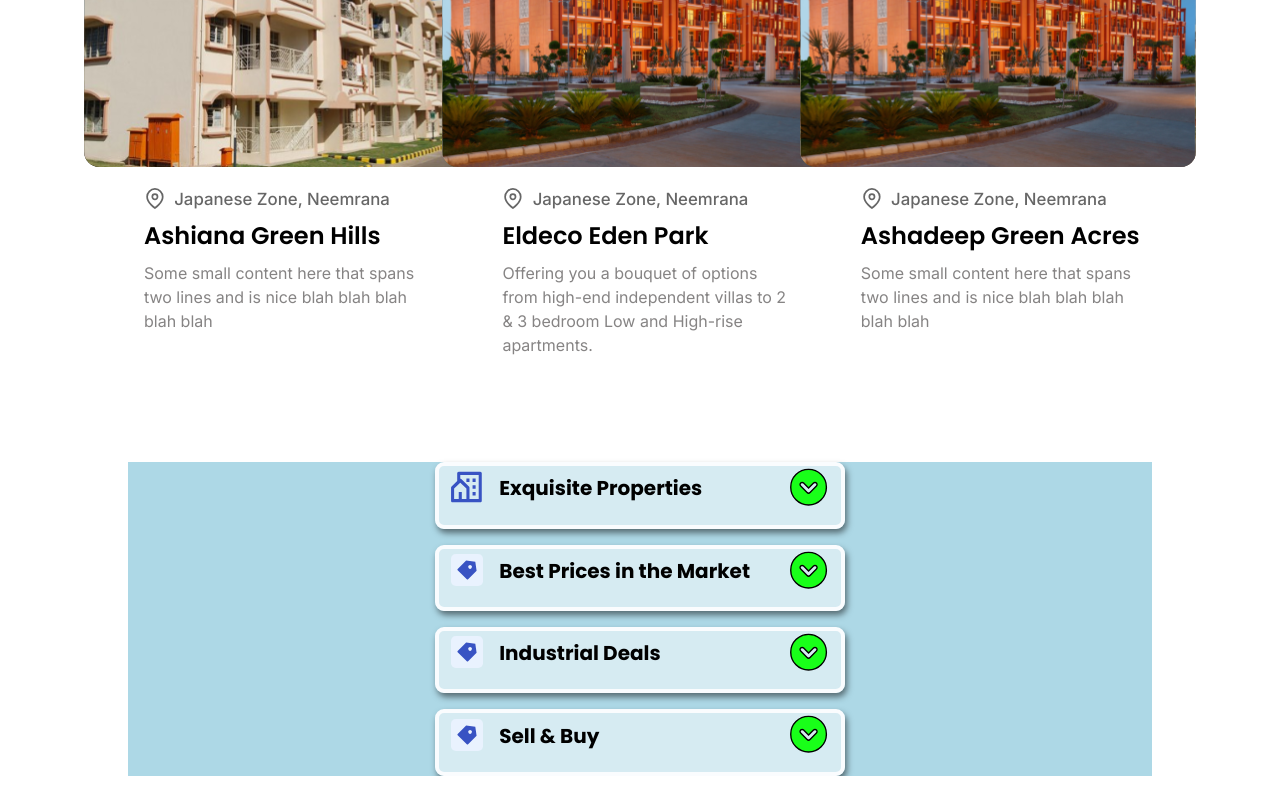
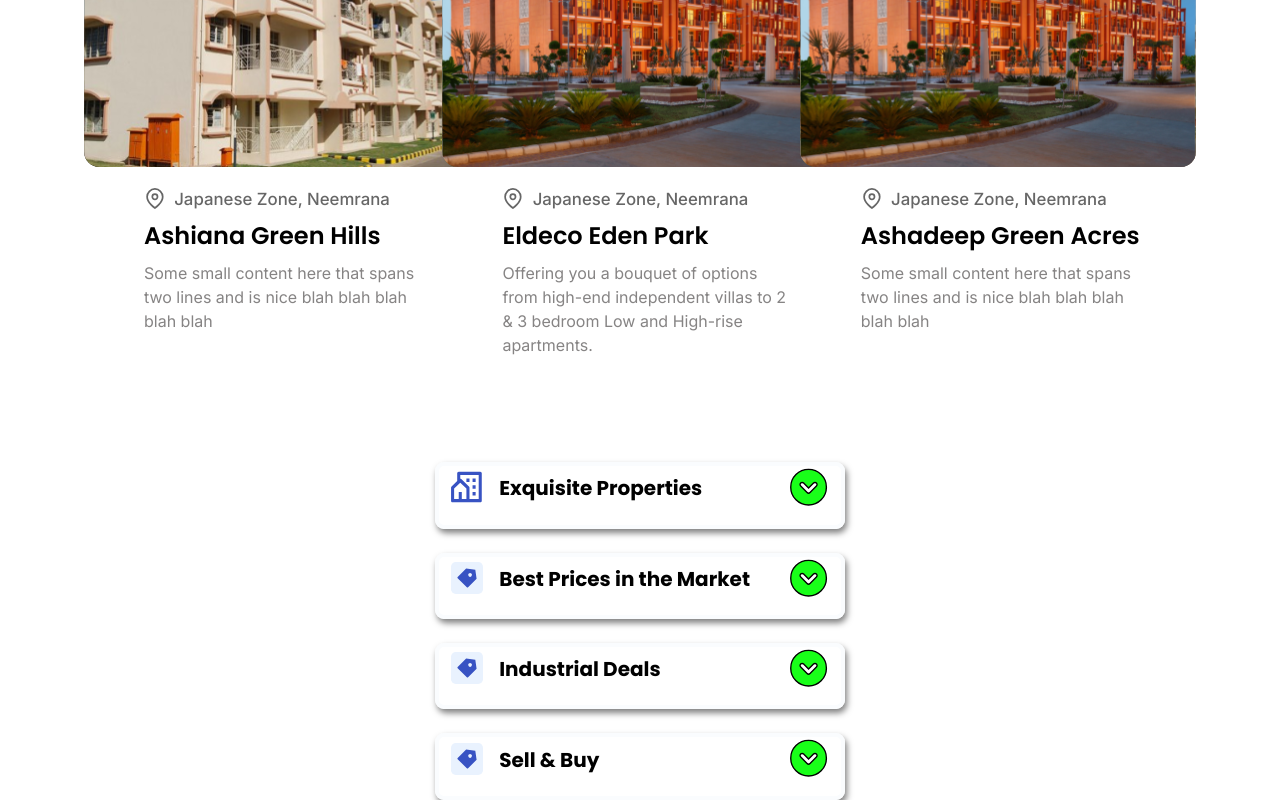
Before and after one commit to JatinYdav/PropertyCloud, a React (Create React App) app: page / in a window 1280 px wide. Shown: the part 1396-2196 px from the top of the page. Before the commit the page ends 2172 px from the top, so only its background shows below. Built offline with nearby package versions, Linux system fonts and the light colour scheme; a web font is replaced by a local one.

Commit message:
Appearance Improver 2

```diff
--- a/src/Styles/AccordionPanel.css
+++ b/src/Styles/AccordionPanel.css
@@ -1,12 +1,11 @@
 .accordionpanel {
   width: 80%;
   height: fit-content;
-  background-color: lightblue;
   display: flex;
   align-items: center;
   justify-content: center;
   flex-direction: column;
-  gap: 1em;
+  gap: 1.5em;
 }
 
 
```
